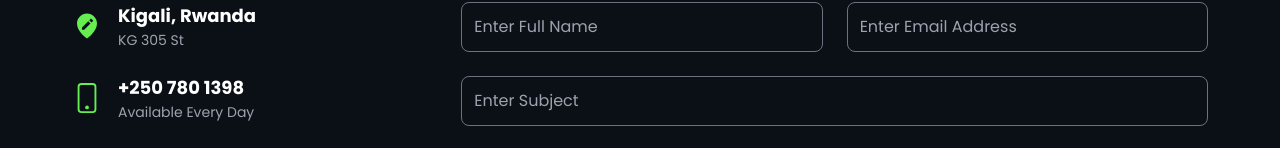
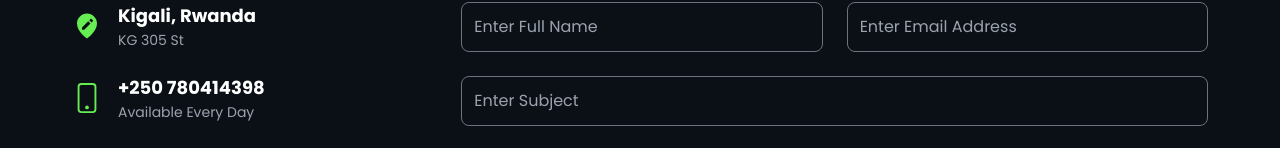
Before and after one commit to Francis-250/francois-protofolio, a React (Vite) app: page / in a window 1280 px wide. Shown: the part 2690-2838 px from the top of the page. Built offline with nearby package versions, Linux system fonts and the light colour scheme.

Commit message:
Update Contact.jsx

```diff
--- a/src/components/Contact.jsx
+++ b/src/components/Contact.jsx
@@ -27,7 +27,7 @@
             <div className="flex items-center gap-4">
               <BsPhone className="text-[#65ED52]" size={30} />
               <div>
-                <p className="text-lg font-bold">+250 780 1398</p>
+                <p className="text-lg font-bold">+250 780414398</p>
                 <p className="text-sm text-gray-400">Available Every Day</p>
               </div>
             </div>
```
